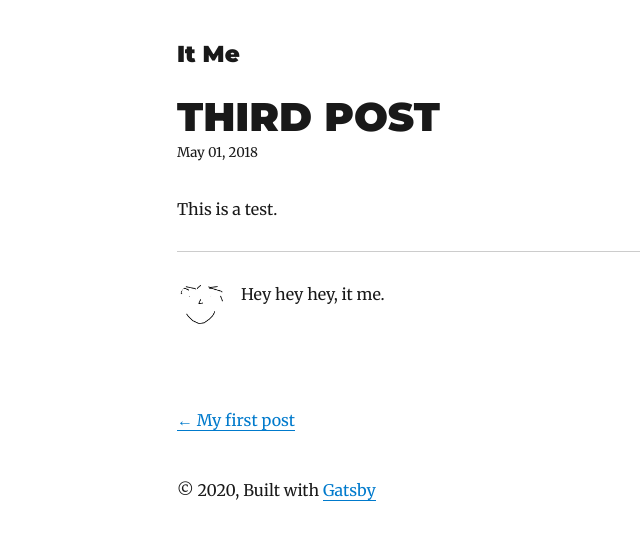
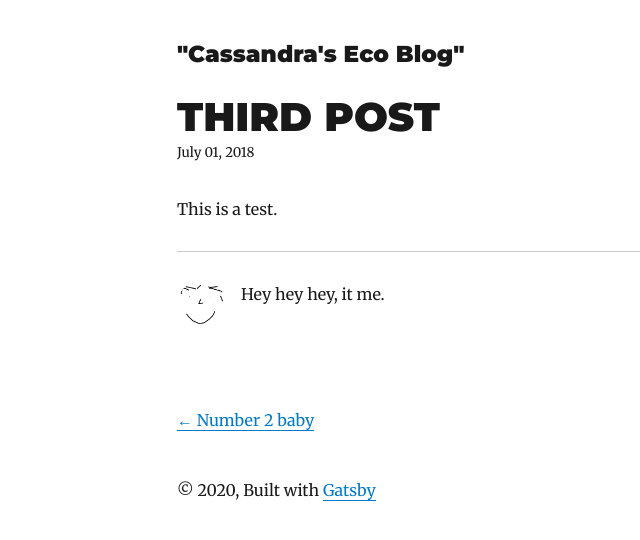
Before and after one commit to cstepien13/blog, a Gatsby site: page /third-post/ in a window 1280 px wide. Shown: the whole page, without its empty margins (148-788 px from the left). Built offline with nearby package versions, Linux system fonts and the light colour scheme; Gatsby itself is replaced by a stand-in of ours; some packages are replaced by stand-ins of ours.

Commit message:
changing title
want to see if this is the right way to change the title

```diff
--- a/content/blog/second-post/index.md
+++ b/content/blog/second-post/index.md
@@ -1,6 +1,6 @@
 ---
 title: Number 2 baby
-date: "2015-05-01T22:12:03.284Z"
+date: "2015-06-01T22:12:03.284Z"
 description: "This is my second post"
 ---
 
--- a/content/blog/third-post/index.md
+++ b/content/blog/third-post/index.md
@@ -1,6 +1,6 @@
 ---
 title: THIRD POST
-date: "2018-05-01T22:12:03.284Z"
+date: "2018-07-01T22:12:03.284Z"
 description: "This is my third post"
 ---
 
--- a/gatsby-config.js
+++ b/gatsby-config.js
@@ -1,7 +1,7 @@
 module.exports = {
   pathPrefix: `/blog`,
   siteMetadata: {
-    title: `It Me`,
+    title: `"Cassandra's Eco Blog"`,
     author: `Cassandra Stepien`,
     description: `Everything`,
     siteUrl: `https://gatsby-starter-blog-demo.netlify.com/`,
```
